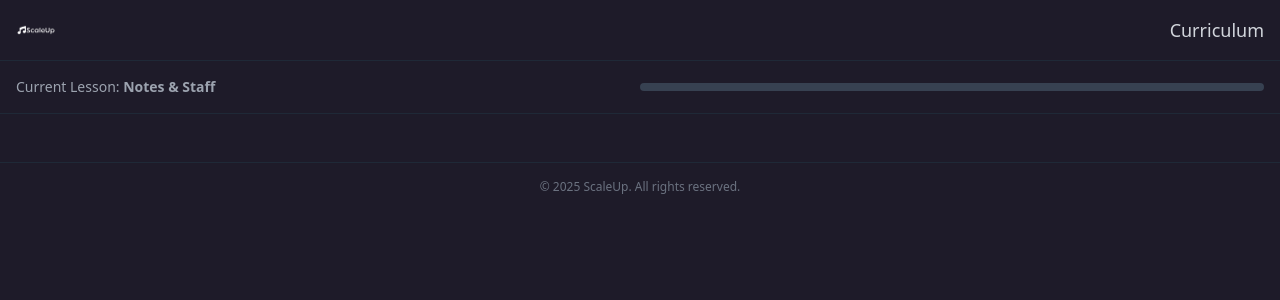
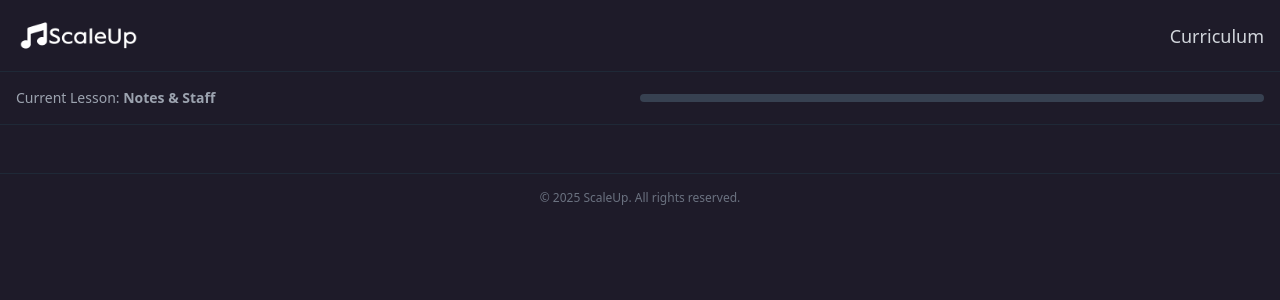
Before and after one commit to baker339/scale-up, a Next.js app: page /game/key-identification in a window 1280 px wide. Shown: the top 300 px of the page. Built offline with nearby package versions, Linux system fonts and the light colour scheme.

Commit message:
fixed logo size

```diff
--- a/src/components/Layout.tsx
+++ b/src/components/Layout.tsx
@@ -28,7 +28,7 @@ export default function Layout({ children }: LayoutProps) {
             {/* Header */}
             <header className="flex items-center justify-between p-4 border-b border-gray-800">
                 <Link href="/" className="flex items-center">
-                    <Image src={logoSrc} alt="ScaleUp Logo" width={40} height={40} priority />
+                    <Image src={logoSrc} alt="ScaleUp Logo" width={125} height={125} priority />
                 </Link>
                 <nav className="flex items-center gap-6">
                     {/*<span className="text-lg text-gray-300">Level: <span className="font-bold text-neonBlue">{difficulty}</span></span>*/}
```
